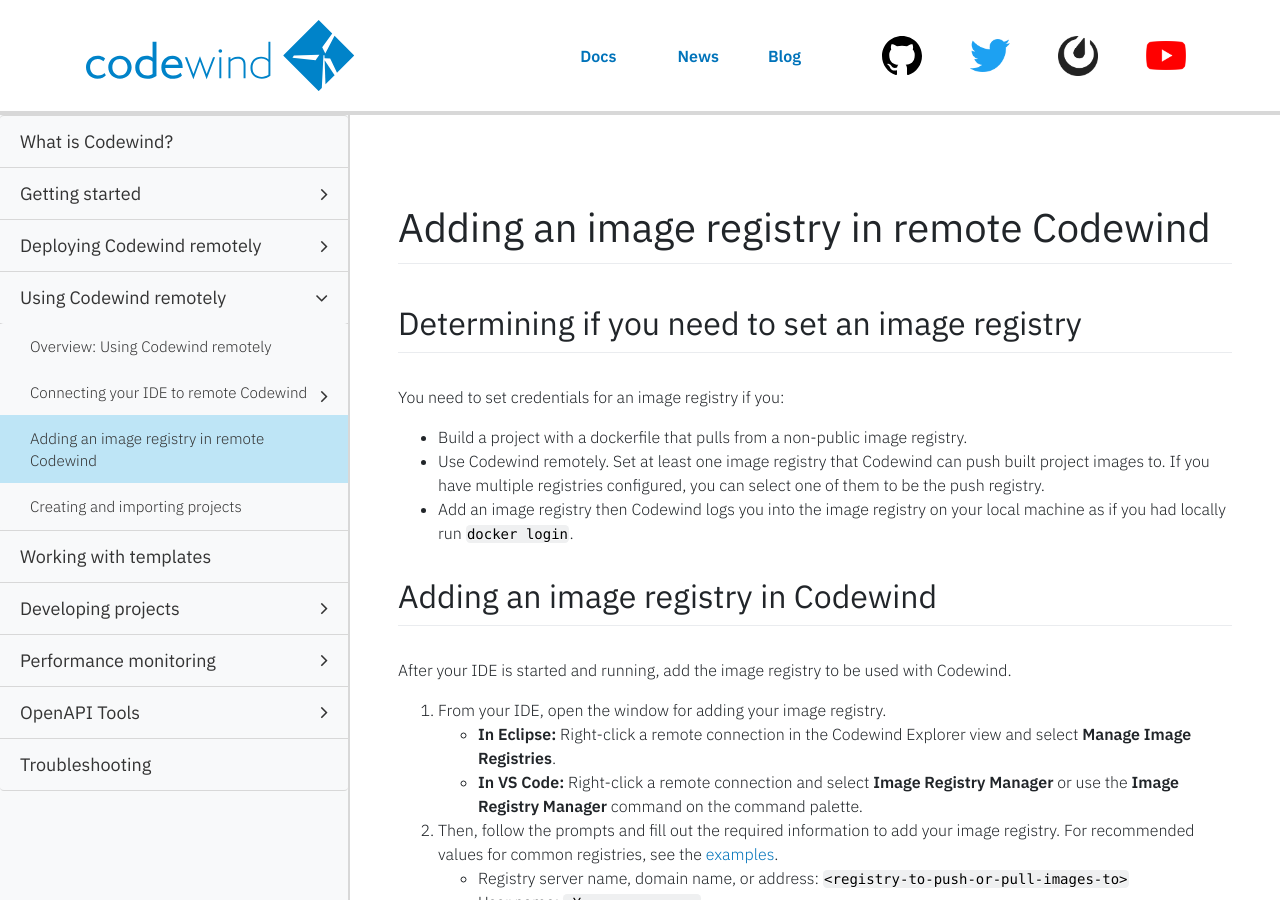
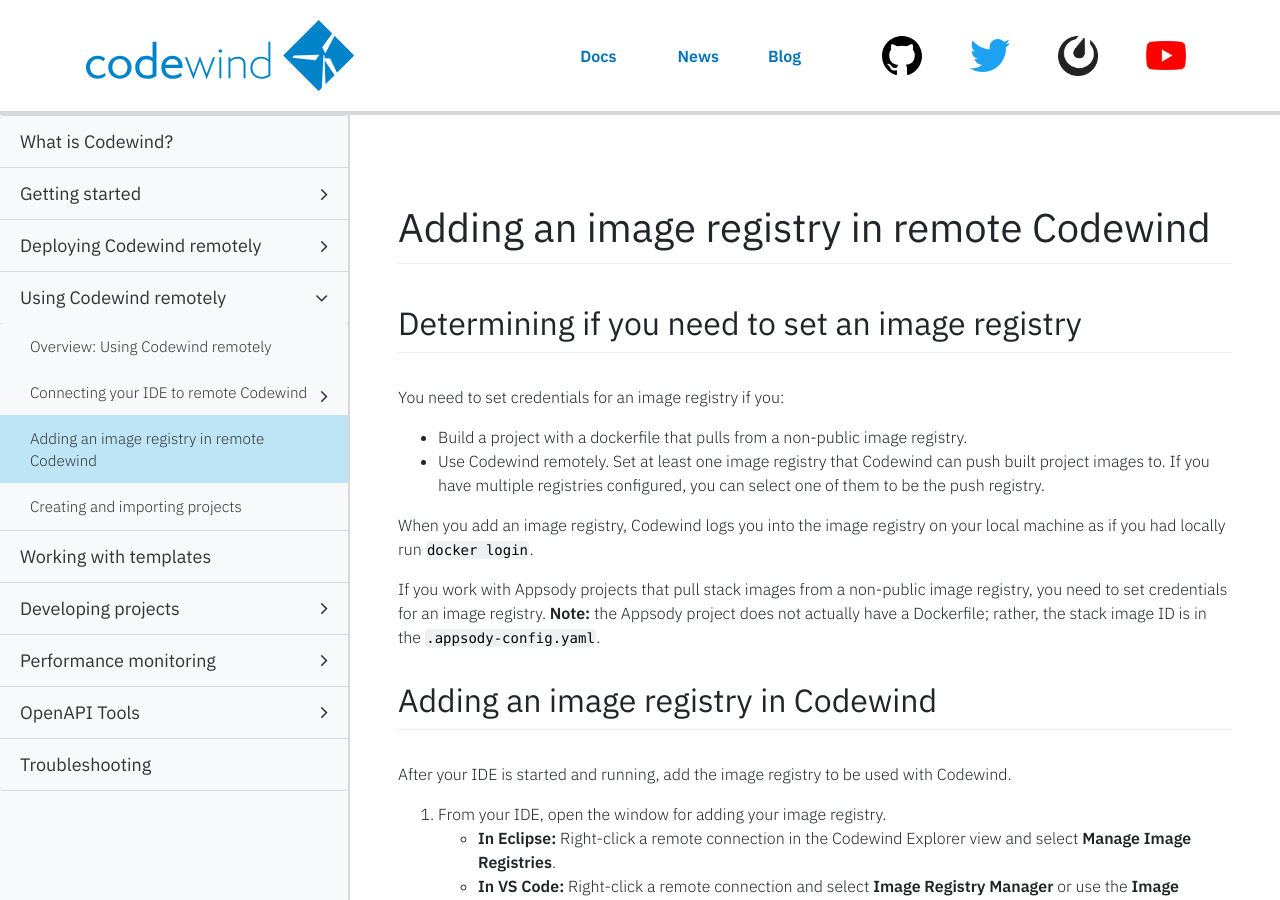
Before and after one commit to eclipse-archived/codewind-docs, a Jekyll site: the page built from docs/_documentations/remote-setupregistries.md, in a window 1280 px wide and 900 px high. Built offline with Jekyll 4.4.1, drawn with Linux system fonts in a browser that asks for light colours; nearby versions of some CDN libraries; comment, search, counter and statistics services are not loaded.

Commit message:
added content on appsody projects
Signed-off-by: Jacob Berger <jacob.berger@ibm.com>

```diff
--- a/docs/_documentations/remote-setupregistries.md
+++ b/docs/_documentations/remote-setupregistries.md
@@ -14,7 +14,10 @@ type: document
 You need to set credentials for an image registry if you:
 * Build a project with a dockerfile that pulls from a non-public image registry.
 * Use Codewind remotely. Set at least one image registry that Codewind can push built project images to. If you have multiple registries configured, you can select one of them to be the push registry.
-* Add an image registry then Codewind logs you into the image registry on your local machine as if you had locally run `docker login`.
+
+When you add an image registry, Codewind logs you into the image registry on your local machine as if you had locally run `docker login`.
+
+If you work with Appsody projects that pull stack images from a non-public image registry, you need to set credentials for an image registry. **Note:** the Appsody project does not actually have a Dockerfile; rather, the stack image ID is in the `.appsody-config.yaml`.
 
 ## Adding an image registry in Codewind
 After your IDE is started and running, add the image registry to be used with Codewind.
```
